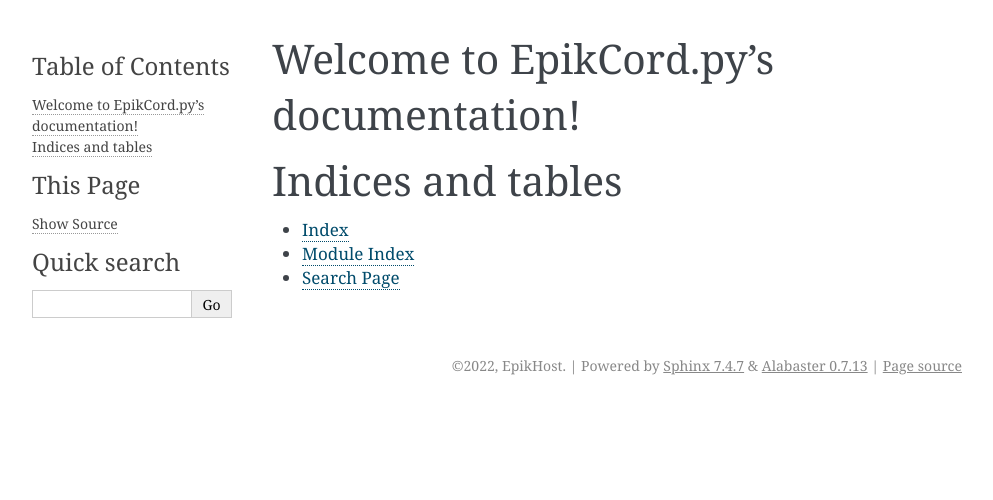
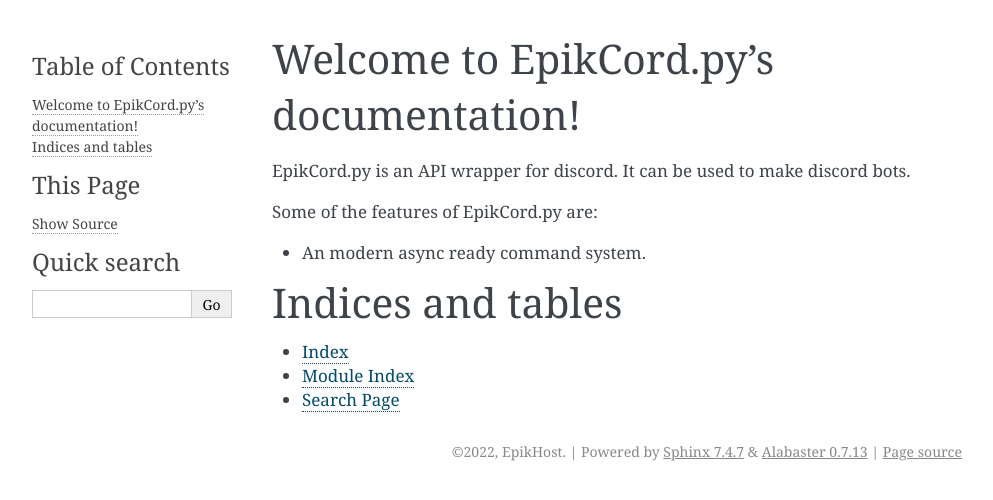
Before and after one commit to EpikCord/EpikCord.py, a Sphinx documentation site: the page built from docs/source/index.rst, in a window 1280 px wide. Shown: the top 500 px of the page, without its empty margins (148-1141 px from the left). Built offline with Sphinx 7.4.7, drawn with Linux system fonts in a browser that asks for light colours.

Commit message:
Start working on docs

```diff
--- a/docs/source/index.rst
+++ b/docs/source/index.rst
@@ -10,7 +10,11 @@
    :maxdepth: 2
    :caption: Contents:
 
+EpikCord.py is an API wrapper for discord. It can be used to make discord bots.
 
+Some of the features of EpikCord.py are:
+
+- An modern async ready command system.
 
 Indices and tables
 ==================
```
Also changed, not shown: 1 other file.
